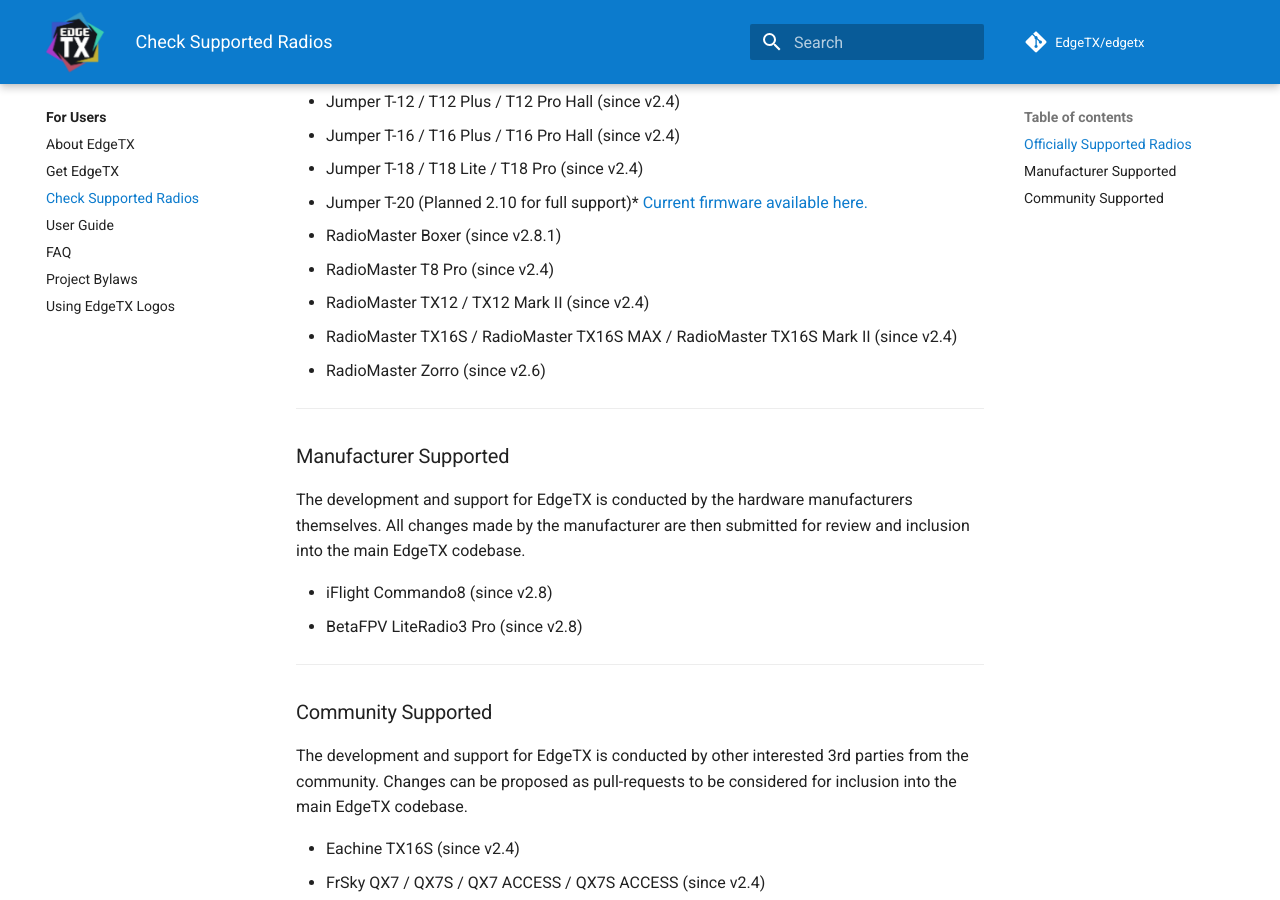
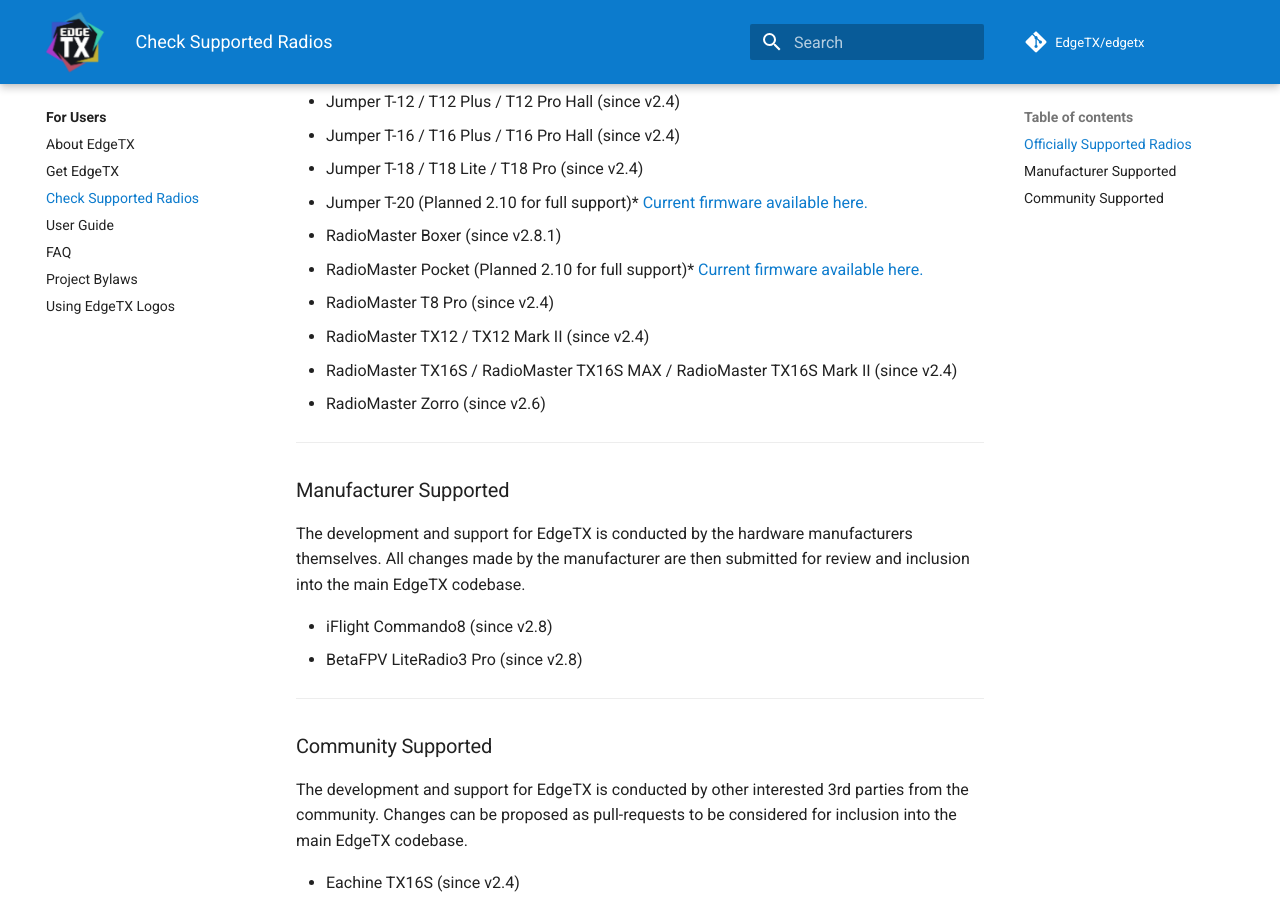
Before and after one commit to EdgeTX/edgetx.github.io, an MkDocs documentation site: the page built from docs/supportedradios.md, in a window 1280 px wide and 900 px high, scrolled down 619 px. Built offline with MkDocs 1.6.1 and Material for MkDocs 9.7.7, drawn with Linux system fonts in a browser that asks for light colours; comment, search, counter and statistics services are not loaded.

Commit message:
Added RM Pocket

```diff
--- a/docs/supportedradios.md
+++ b/docs/supportedradios.md
@@ -16,6 +16,7 @@
 * Jumper T-18 / T18 Lite / T18 Pro (since v2.4)
 * Jumper T-20 (Planned 2.10 for full support)* [Current firmware available here.](https://github.com/EdgeTX/edgetx.github.io/blob/master/downloads/T20-PROD-09-07-23.bin)
 * RadioMaster Boxer (since v2.8.1)
+* RadioMaster Pocket (Planned 2.10 for full support)* [Current firmware available here.](https://github.com/EdgeTX/edgetx.github.io/blob/master/downloads/POCKET-PROD-01-09-23.bin)
 * RadioMaster T8 Pro (since v2.4)
 * RadioMaster TX12 / TX12 Mark II (since v2.4)
 * RadioMaster TX16S / RadioMaster TX16S MAX / RadioMaster TX16S Mark II (since v2.4)
```
